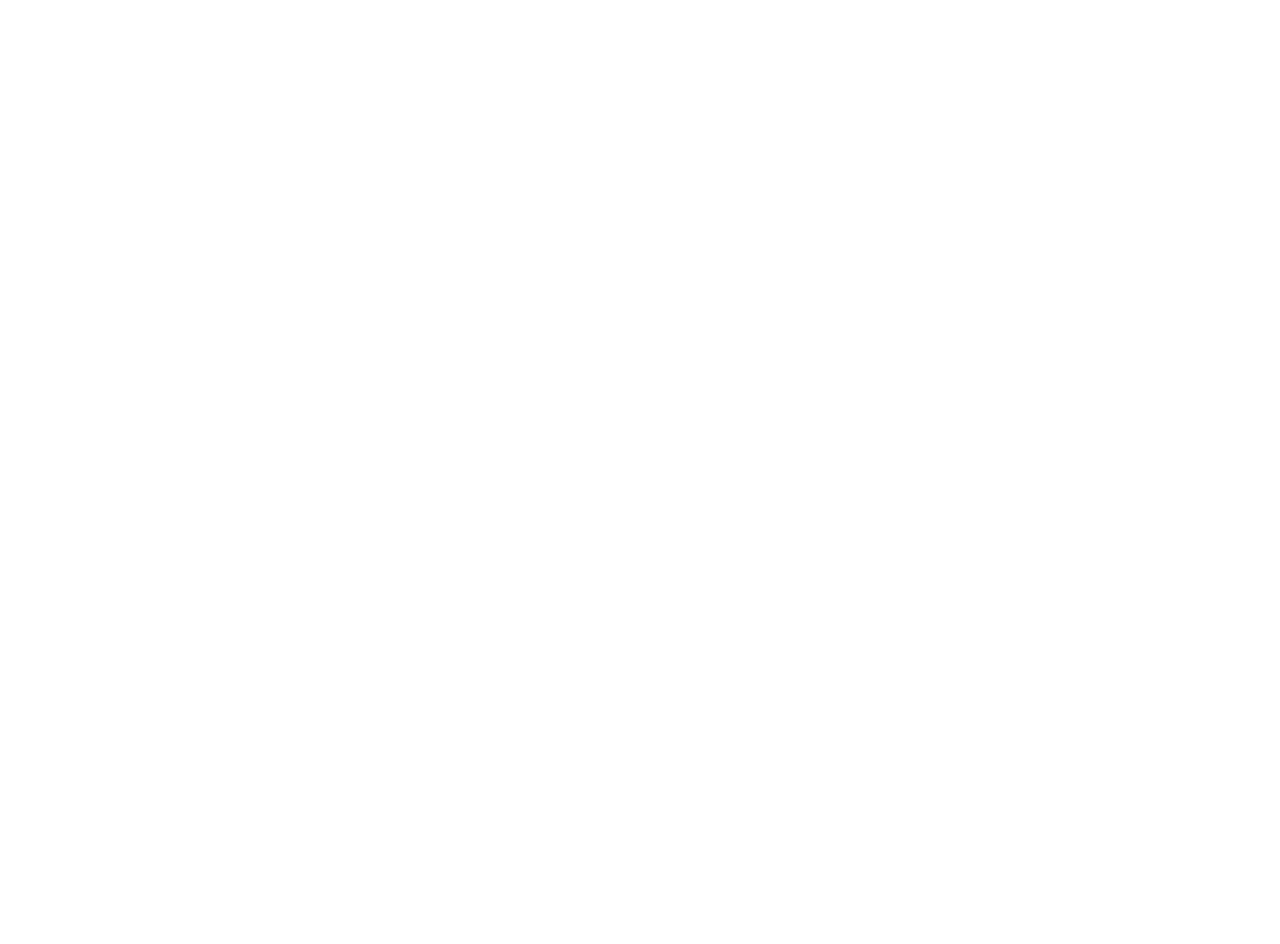
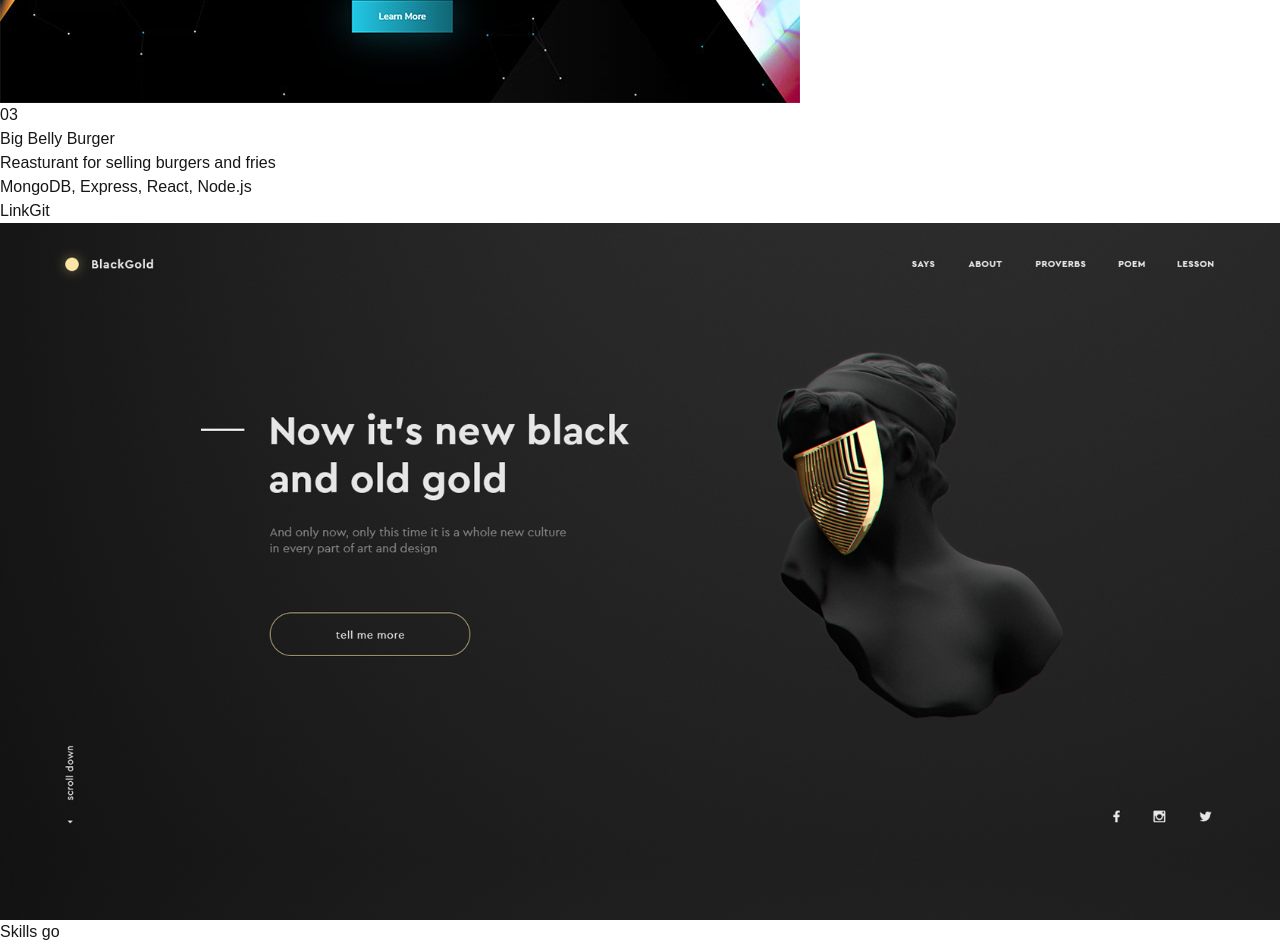
Before and after one commit to Expo-67/portfolio-james-s-expo, a Next.js app: page / in a window 1280 px wide. Shown: the part 5820-6764 px from the top of the page. Before the commit the page ends 4797 px from the top, so only its background shows below. Built offline with nearby package versions, Linux system fonts and the light colour scheme.

Commit message:
Portfolio section

```diff
--- a/src/app/page.tsx
+++ b/src/app/page.tsx
@@ -2,6 +2,8 @@
 import Hero from "@/components/Hero";
 import Image from "next/image";
 import About from "@/components/About";
+import Portfolio from "@/components/Portfolio";
+import Skills from "@/components/Skills";
 
 export default function Home() {
   return (
@@ -9,6 +11,8 @@
       <Navbar />
       <Hero />
       <About />
+      <Portfolio />
+      <Skills />
     </>
   );
 }
--- /dev/null
+++ b/src/components/Portfolio.tsx
@@ -0,0 +1,92 @@
+"use client";
+import Image from "next/image";
+import { motion } from "framer-motion";
+import proj2 from "../assets/proj2.jpg";
+import proj3 from "../assets/proj3.png";
+import proj4 from "../assets/proj4.jpg";
+import { div } from "framer-motion/client";
+
+const projects = [
+  {
+    title: "Banking App",
+    desc: "Users can deposit and Withdraw money",
+    devStack: "MongoDB, Express, React, Node.js",
+    link: "#",
+    git: "#",
+    src: proj4,
+  },
+  {
+    title: "Stramco App",
+    desc: "Hr consultancy and audit firm",
+    devStack: "MongoDB, Express, React, Node.js",
+    link: "#",
+    git: "#",
+    src: proj2,
+  },
+  {
+    title: "Big Belly Burger",
+    desc: "Reasturant for selling burgers and fries",
+    devStack: "MongoDB, Express, React, Node.js",
+    link: "#",
+    git: "#",
+    src: proj3,
+  },
+];
+
+const Portfolio = () => {
+  return (
+    <div
+      className="text-white bg-gradient-to-b from-black to-[#381a5f] py-18 mt-52"
+      id="portfolio"
+    >
+      <h1 className="text-white text-6xl max-w-[320px] mx-auto font-semibold my-12">
+        Selected
+        <span className="text-orange-400"> Projects</span>
+      </h1>
+      <div className="max-w-[1000px] mx-auto space-y-24 mt-40">
+        {projects.map((project, index) => (
+          <motion.div
+            key={index}
+            initial={{ opacity: 0, y: 75 }}
+            whileInView={{ opacity: 1, y: 0 }}
+            viewport={{ once: true }}
+            transition={{ duration: 0.5, delay: 0.25 }}
+            className={`mt-12 flex ${
+              index % 2 === 1
+                ? "flex-col-reverse md:flex-row-reverse gap-12"
+                : "flex-col md:flex-row"
+            }`}
+          >
+            <div className=" space-y-2 max-w-[550px]">
+              <h2 className="text-7xl my-4 text-white/70">{`0${index + 1}`}</h2>
+              <h2 className="text-4xl">{project.title}</h2>
+              <p className="text-lg text-white/70 break-words p-4">
+                {project.desc}
+              </p>
+              <p className="text-xl text-orange-400 font-semibold">
+                {project.devStack}
+              </p>
+              <div className="w-64 h-[1px] bg-gray-400 my-4">
+                <a href={project.link} className="mr-6">
+                  Link
+                </a>
+                <a href={project.git}>Git</a>
+              </div>
+            </div>
+
+            <div className=" flex justify-center items-center">
+              <Image
+                src={project.src}
+                alt={project.title}
+                className="h-[350px] w-[500px] object-cover border
+                rounded border-gray-700"
+              />
+            </div>
+          </motion.div>
+        ))}
+      </div>
+    </div>
+  );
+};
+
+export default Portfolio;
--- /dev/null
+++ b/src/components/Skills.tsx
@@ -0,0 +1,7 @@
+import React from "react";
+
+const Skills = () => {
+  return <div>Skills go</div>;
+};
+
+export default Skills;
```
